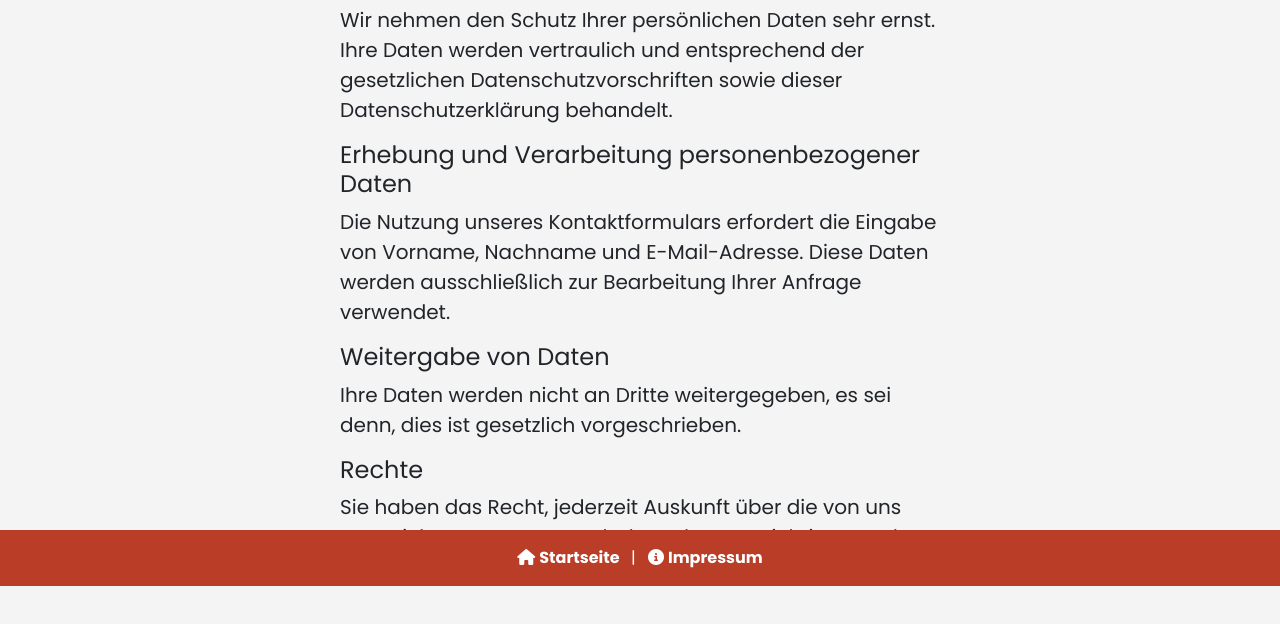
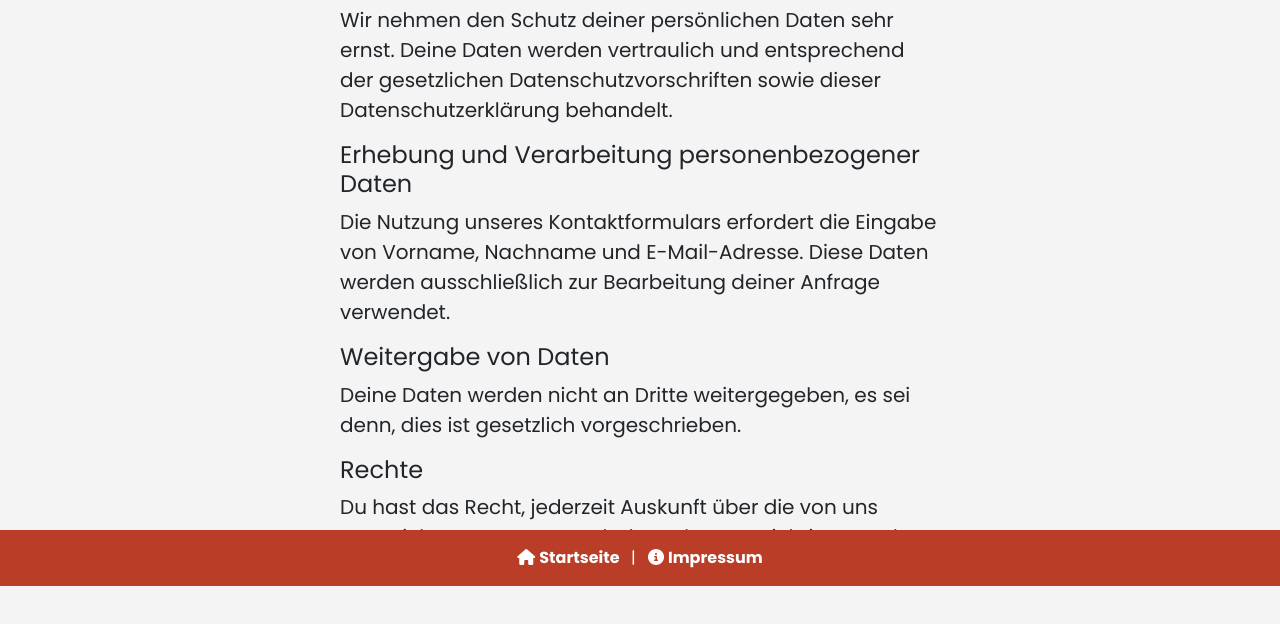
Before and after one commit to nocheinAndi/alte-feuerwache-laer, a website: page datenschutz.html in a window 1280 px wide. Shown: the part 214-838 px from the top of the page. Drawn offline with nearby package versions, Linux system fonts and the light colour scheme.

Commit message:
Using "Du" and not "Sie"

```diff
--- a/datenschutz.html
+++ b/datenschutz.html
@@ -49,19 +49,19 @@
             <h2 class="mb-4">Datenschutzerklärung</h2>
             <h4>Datenschutz</h4>
             <p>
-                Wir nehmen den Schutz Ihrer persönlichen Daten sehr ernst. Ihre Daten werden vertraulich und entsprechend der gesetzlichen Datenschutzvorschriften sowie dieser Datenschutzerklärung behandelt.
+                Wir nehmen den Schutz deiner persönlichen Daten sehr ernst. Deine Daten werden vertraulich und entsprechend der gesetzlichen Datenschutzvorschriften sowie dieser Datenschutzerklärung behandelt.
             </p>
             <h4>Erhebung und Verarbeitung personenbezogener Daten</h4>
             <p>
-                Die Nutzung unseres Kontaktformulars erfordert die Eingabe von Vorname, Nachname und E-Mail-Adresse. Diese Daten werden ausschließlich zur Bearbeitung Ihrer Anfrage verwendet.
+                Die Nutzung unseres Kontaktformulars erfordert die Eingabe von Vorname, Nachname und E-Mail-Adresse. Diese Daten werden ausschließlich zur Bearbeitung deiner Anfrage verwendet.
             </p>
             <h4>Weitergabe von Daten</h4>
             <p>
-                Ihre Daten werden nicht an Dritte weitergegeben, es sei denn, dies ist gesetzlich vorgeschrieben.
+                Deine Daten werden nicht an Dritte weitergegeben, es sei denn, dies ist gesetzlich vorgeschrieben.
             </p>
             <h4>Rechte</h4>
             <p>
-                Sie haben das Recht, jederzeit Auskunft über die von uns gespeicherten Daten zu erhalten, deren Berichtigung oder Löschung zu verlangen.
+                Du hast das Recht, jederzeit Auskunft über die von uns gespeicherten Daten zu erhalten, deren Berichtigung oder Löschung zu verlangen.
             </p>
         </div>
     </main>
```
Also changed, not shown: contact.html (+4 -4 lines).
